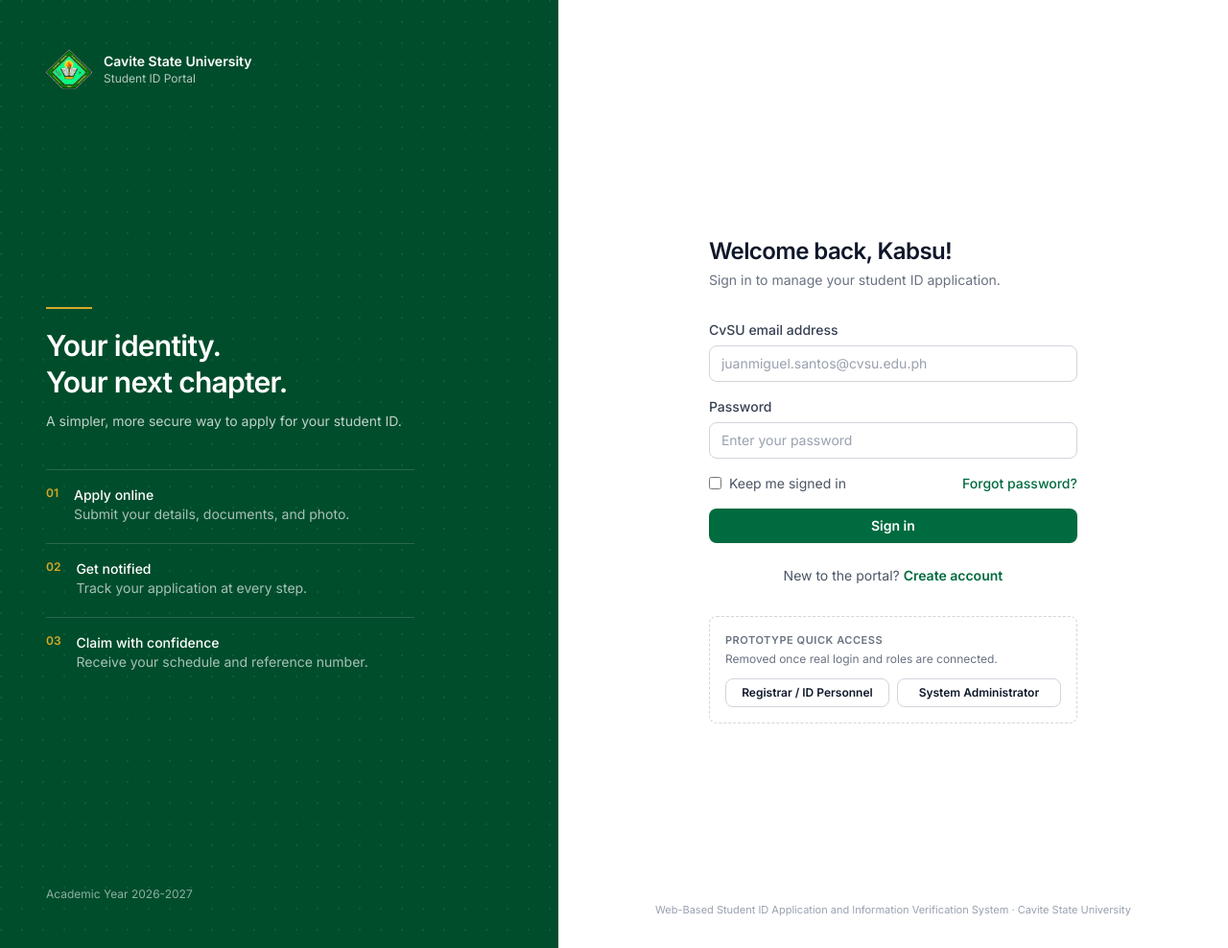
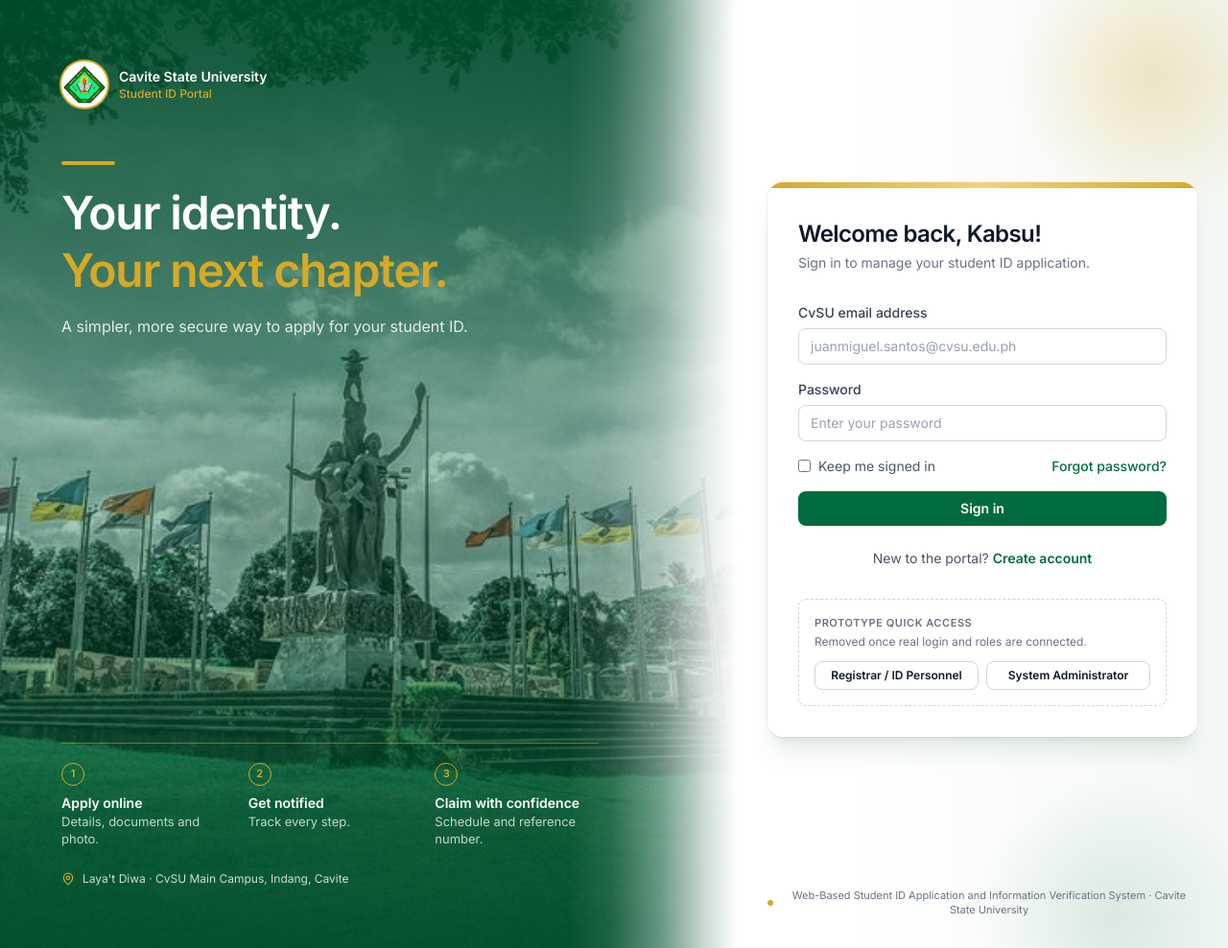
Before and after one commit to wzmrvo/cvsu-id-management-system, a Laravel app: page /sign-in in a window 1280 px wide. Shown: the whole page at 96% size. Run offline with Laravel 12, Linux system fonts and the light colour scheme; style sheets or scripts are compiled from the project's sources.

Commit message:
minimal Improvent in visuals in sign-in

```diff
--- a/resources/views/components/layouts/auth.blade.php
+++ b/resources/views/components/layouts/auth.blade.php
@@ -6,41 +6,112 @@
     <meta name="viewport" content="width=device-width, initial-scale=1">
     <meta name="csrf-token" content="{{ csrf_token() }}">
     <title>{{ $title }} | CvSU Student ID Portal</title>
-    <link rel="icon" href="{{ asset('images/cvsu-logo.png') }}">
+    <link rel="icon" href="{{ asset('images/cvsu-logo.svg') }}">
     <link rel="preconnect" href="https://fonts.bunny.net">
     <link href="https://fonts.bunny.net/css?family=inter:400,500,600,700&display=swap" rel="stylesheet">
     @vite(['resources/css/app.css', 'resources/js/app.js'])
+    <style>
+        @keyframes cvsu-rise { from { opacity: 0; transform: translateY(10px); } to { opacity: 1; transform: none; } }
+        .cvsu-rise { animation: cvsu-rise .6s ease-out both; }
+        .cvsu-rise-2 { animation-delay: .12s; }
+
+        /* two campus photos crossfade (16s loop) */
+        @keyframes cvsu-fade { 0%, 42% { opacity: 1; } 50%, 92% { opacity: 0; } 100% { opacity: 1; } }
+        .cvsu-slide { animation: cvsu-fade 16s ease-in-out infinite; }
+        .cvsu-slide-b { animation-delay: -8s; }
+        @media (prefers-reduced-motion: reduce) {
+            .cvsu-slide { animation: none; }
+            .cvsu-slide-b { display: none; }
+        }
+    </style>
 </head>
 <body class="bg-white font-sans text-cvsu-ink antialiased">
-<a href="#main" class="sr-only focus:not-sr-only focus:absolute focus:left-3 focus:top-3 focus:rounded-md focus:bg-white focus:px-3 focus:py-2">Skip to content</a>
-<div class="min-h-screen lg:grid lg:grid-cols-[minmax(0,5fr)_minmax(0,6fr)]">
+<a href="#main" class="sr-only focus:not-sr-only focus:absolute focus:left-3 focus:top-3 focus:z-50 focus:rounded-md focus:bg-white focus:px-3 focus:py-2">Skip to content</a>
 
-    <aside class="relative hidden flex-col justify-between overflow-hidden bg-cvsu-green-dark p-12 text-white lg:flex">
-        <div class="absolute inset-0 opacity-[0.07]" style="background-image: radial-gradient(circle at 1px 1px, #fff 1px, transparent 0); background-size: 22px 22px"></div>
-        <div class="relative flex items-center gap-3">
-            <x-ui.logo class="h-12 w-12" />
-            <div class="leading-tight"><p class="text-sm font-semibold">Cavite State University</p><p class="text-xs text-white/70">Student ID Portal</p></div>
+{{-- photo takes all remaining width, form side is a fixed 30rem (480px) --}}
+<div class="min-h-screen lg:grid lg:grid-cols-[minmax(0,3fr)_minmax(0,2fr)]">
+
+    {{-- Mobile banner --}}
+    <header class="relative h-44 overflow-hidden border-b-4 border-cvsu-gold bg-cvsu-green-dark lg:hidden">
+        <img src="{{ asset('images/layatdiwa-monument.jpg') }}" alt="" class="cvsu-slide absolute inset-0 h-full w-full object-cover object-[50%_62%]" style="filter: saturate(.6) contrast(1.05)">
+        <img src="{{ asset('images/i-love-cvsu.jpg') }}" alt="" class="cvsu-slide cvsu-slide-b absolute inset-0 h-full w-full object-cover object-[50%_40%]" style="filter: saturate(.65) contrast(1.05)">
+        <div class="absolute inset-0" style="background: rgba(0,107,63,.34)"></div>
+        <div class="absolute inset-0" style="background: linear-gradient(to bottom, rgba(0,77,43,.30), rgba(0,77,43,.90))"></div>
+        <div class="relative flex h-full items-end gap-3 p-5 text-white">
+            <x-ui.logo class="h-11 w-11 rounded-full bg-white p-0.5 ring-2 ring-cvsu-gold" />
+            <div class="leading-tight">
+                <p class="text-sm font-semibold">Cavite State University</p>
+                <p class="text-xs text-cvsu-gold">Student ID Portal</p>
+            </div>
         </div>
-        <div class="relative">
-            <div class="mb-5 h-0.5 w-12 bg-cvsu-gold"></div>
-            <h2 class="text-3xl font-semibold leading-tight tracking-tight">Your identity.<br>Your next chapter.</h2>
-            <p class="mt-3 max-w-sm text-sm text-white/75">A simpler, more secure way to apply for your student ID.</p>
-            <ul class="mt-10 max-w-sm space-y-5 text-sm">
-                @foreach([['Apply online','Submit your details, documents, and photo.'],['Get notified','Track your application at every step.'],['Claim with confidence','Receive your schedule and reference number.']] as $i => [$t, $d])
-                    <li class="flex gap-4 border-t border-white/15 pt-4">
-                        <span class="text-xs font-semibold text-cvsu-gold">0{{ $i + 1 }}</span>
-                        <div><p class="font-medium">{{ $t }}</p><p class="text-white/65">{{ $d }}</p></div>
-                    </li>
-                @endforeach
-            </ul>
+    </header>
+
+    {{-- Campus hero (desktop) --}}
+    <aside class="relative hidden overflow-hidden bg-cvsu-green-dark text-white lg:block">
+        <img src="{{ asset('images/layatdiwa-monument.jpg') }}"
+             alt="The Laya't Diwa monument at the CvSU Main Campus, surrounded by flags"
+             class="cvsu-slide absolute inset-0 h-full w-full object-cover object-[52%_center]"
+             style="filter: saturate(.6) contrast(1.05)" fetchpriority="high" decoding="async">
+        <img src="{{ asset('images/i-love-cvsu.jpg') }}"
+             alt="The I Love CvSU sign in front of the Laya't Diwa monument"
+             class="cvsu-slide cvsu-slide-b absolute inset-0 h-full w-full object-cover object-[50%_45%]"
+             style="filter: saturate(.65) contrast(1.05)" decoding="async">
+        {{-- lighter green tint so the campus stays bright --}}
+        <div class="absolute inset-0" style="background: rgba(0,107,63,.32)"></div>
+        {{-- top and bottom gradient protects the text, the middle stays clear --}}
+        <div class="absolute inset-0" style="background: linear-gradient(to bottom, rgba(0,77,43,.88) 0%, rgba(0,77,43,.50) 26%, rgba(0,77,43,.08) 46%, rgba(0,77,43,.05) 66%, rgba(0,77,43,.78) 86%, rgba(0,77,43,.93) 100%)"></div>
+        {{-- right edge dissolves into the white form side --}}
+        <div class="absolute inset-y-0 right-0 w-44" style="background: linear-gradient(to right, rgba(255,255,255,0) 0%, rgba(255,255,255,.10) 25%, rgba(255,255,255,.40) 55%, rgba(255,255,255,.80) 82%, #FFFFFF 100%)"></div>
+
+        <div class="relative flex min-h-screen flex-col justify-between p-12 pr-32 xl:p-16 xl:pr-36">
+            <div class="cvsu-rise">
+                <div class="flex items-center gap-3">
+                    <x-ui.logo class="h-12 w-12 rounded-full bg-white p-0.5 ring-2 ring-cvsu-gold" />
+                    <div class="leading-tight">
+                        <p class="text-sm font-semibold">Cavite State University</p>
+                        <p class="text-xs font-medium text-cvsu-gold">Student ID Portal</p>
+                    </div>
+                </div>
+                <div class="mt-14 h-1 w-14 rounded-full bg-cvsu-gold"></div>
+                <h2 class="mt-5 max-w-xl text-4xl font-semibold leading-tight tracking-tight xl:text-5xl">Your identity.<br><span class="text-cvsu-gold">Your next chapter.</span></h2>
+                <p class="mt-4 max-w-md text-base text-white/85">A simpler, more secure way to apply for your student ID.</p>
+            </div>
+
+            <div class="cvsu-rise cvsu-rise-2">
+                <ul class="grid max-w-2xl grid-cols-3 gap-6 border-t border-cvsu-gold/50 pt-5 text-sm">
+                    @foreach([['Apply online','Details, documents and photo.'],['Get notified','Track every step.'],['Claim with confidence','Schedule and reference number.']] as $i => [$t, $d])
+                        <li>
+                            <span class="inline-flex h-6 w-6 items-center justify-center rounded-full border border-cvsu-gold text-[11px] font-semibold text-cvsu-gold">{{ $i + 1 }}</span>
+                            <p class="mt-2 font-semibold leading-snug">{{ $t }}</p>
+                            <p class="mt-0.5 text-[13px] leading-snug text-white/75">{{ $d }}</p>
+                        </li>
+                    @endforeach
+                </ul>
+                <p class="mt-6 flex items-center gap-2 text-xs text-white/80">
+                    <x-ui.icon name="pin" class="h-3.5 w-3.5 text-cvsu-gold" />
+                    Laya't Diwa · CvSU Main Campus, Indang, Cavite
+                </p>
+            </div>
         </div>
-        <p class="relative text-xs text-white/55">Academic Year 2026-2027</p>
     </aside>
 
-    <main id="main" class="flex min-h-screen flex-col px-6 py-8 sm:px-12">
-        <div class="flex items-center gap-2 text-sm font-medium text-gray-600 lg:invisible"><x-ui.logo class="h-7 w-7" /> CvSU Student ID Portal</div>
-        <div class="mx-auto flex w-full max-w-sm flex-1 flex-col justify-center py-10">{{ $slot }}</div>
-        <p class="text-center text-[11px] text-gray-400">Web-Based Student ID Application and Information Verification System · Cavite State University</p>
+    {{-- Form side: white at the seam, a faint tint toward the edge --}}
+    <main id="main" class="relative flex min-h-[calc(100vh-11rem)] flex-col overflow-hidden px-6 py-8 lg:min-h-screen lg:px-8"
+          style="background: linear-gradient(to right, #FFFFFF 0%, #FFFFFF 25%, #F3F8F5 100%)">
+        {{-- gold glow (top right) and green glow (bottom) --}}
+        <div class="pointer-events-none absolute -right-20 -top-20 h-80 w-80 rounded-full" style="background: radial-gradient(circle, rgba(214,169,40,.26), transparent 65%)"></div>
+        <div class="pointer-events-none absolute -bottom-32 -right-10 h-80 w-80 rounded-full" style="background: radial-gradient(circle, rgba(0,107,63,.12), transparent 65%)"></div>
+
+        <div class="relative mx-auto flex w-full max-w-md flex-1 flex-col justify-center py-8 cvsu-rise cvsu-rise-2">
+            <div class="overflow-hidden rounded-2xl bg-white shadow-xl shadow-green-900/10 ring-1 ring-black/5">
+                <div class="h-1.5" style="background: linear-gradient(90deg, #D6A928, #F0D27A 50%, #D6A928)"></div>
+                <div class="p-7 sm:p-8">{{ $slot }}</div>
+            </div>
+        </div>
+        <p class="relative flex items-center justify-center gap-2 text-center text-[11px] leading-snug text-gray-500">
+            <span class="h-1.5 w-1.5 shrink-0 rounded-full bg-cvsu-gold"></span>
+            Web-Based Student ID Application and Information Verification System · Cavite State University
+        </p>
     </main>
 </div>
 <x-ui.toasts />
```
Also changed, not shown: public/images/i-love-cvsu.jpg (added), public/images/layatdiwa-monument.jpg (added), resources/views/auth/login.blade.php (line endings or trailing spaces).
